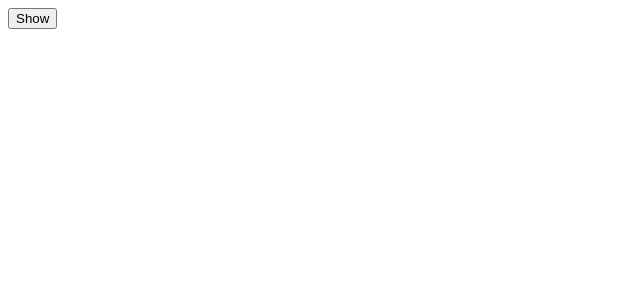
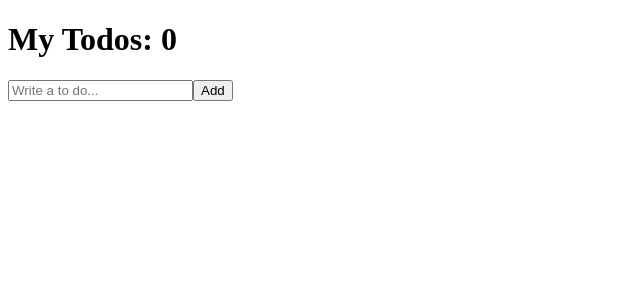
Before and after one commit to phsik3260/movie-recommend-app-for-lecture, a React (Create React App) app: page / in a window 1280 px wide. Shown: the top 300 px of the page, without its empty margins (0-640 px from the left). Built offline with nearby package versions, Linux system fonts and the light colour scheme.

Commit message:
~#7.0 To Do List part One

```diff
--- a/src/App.js
+++ b/src/App.js
@@ -1,24 +1,36 @@
 import React, { useState, useEffect } from "react";
 
 const App = () => {
-  const [showing, setShowing] = useState(false);
+  const [toDo, setToDo] = useState("");
+  const [toDos, setToDos] = useState([]);
 
-  const onClick = () => setShowing((curr) => !curr);
+  const onChange = (event) => setToDo(event.target.value);
+  const onSubmit = (event) => {
+    event.preventDefault();
+    if (toDo === "") {
+      return;
+    }
+    console.log(toDo);
+    setToDos((currentArray) => [toDo, ...currentArray]);
+    setToDo(""); // state의 값은 반드시 setState()를 통해 변경되어야 한다.
+  };
+
+  useEffect(() => console.log(toDos), [toDos]);
 
   return (
     <>
-      {showing && <Hello />}
-      <button onClick={onClick}>{showing ? "Hide" : "Show"}</button>
+      <h1>My Todos: {toDos.length}</h1>
+      <form action="" onSubmit={onSubmit}>
+        <input
+          type="text"
+          placeholder="Write a to do..."
+          value={toDo}
+          onChange={onChange}
+        />
+        <button>Add</button>
+      </form>
     </>
   );
 };
-const Hello = () => {
-  useEffect(() => {
-    console.log("I'm here!");
-    return () => console.log("destroyed!"); // cleanUp function: 해당 Component가 destroy될 때 호출된다.
-  }, []);
-
-  return <h1>Hello</h1>;
-};
 
 export default App;
```
